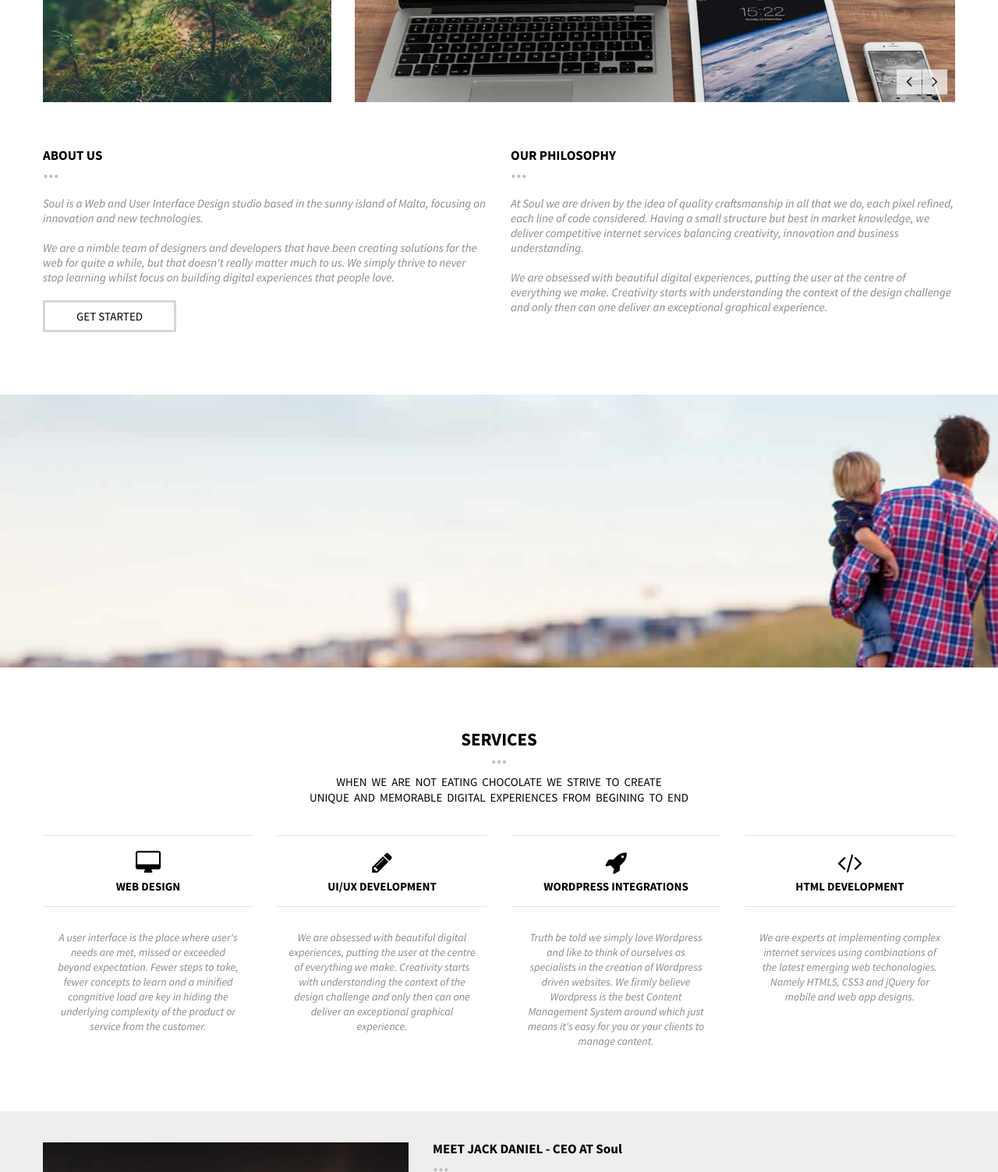
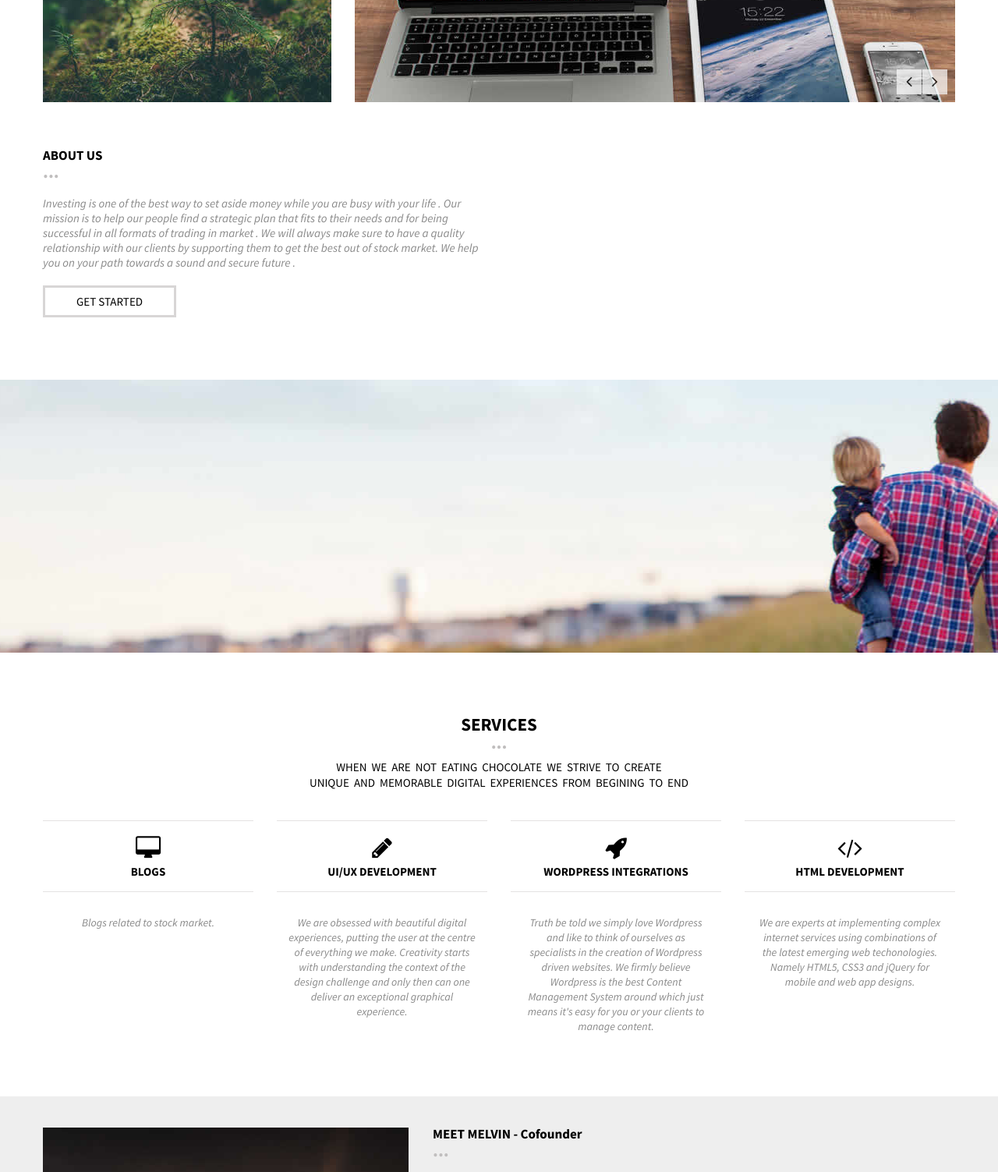
Before and after one commit to thebigbucks/website, a plain HTML site: page index.html in a window 1280 px wide. Shown: the part 560-2063 px from the top of the page at 78% size. Drawn offline with Linux system fonts and the light colour scheme; files whose address does not match are found by name.

Commit message:
25-11-21

```diff
--- a/index.html
+++ b/index.html
@@ -67,7 +67,7 @@
            <div class="row">
                <div class="large-4 medium-12 column">
                    <div class="logoholder">
-                       <a href="#home" class="scroll"><img src="images/logo.png" alt="" title=""></a>
+                       <a href="#home" class="scroll"><img src="bigbucks.jpg" alt="" title="" style="width: 130px; height: 100px;"></a>
                    </div>
                </div>
                <div class="large-8 medium-12 column">
@@ -135,17 +135,16 @@
                             <span>...</span>
                        </div>
                        <p>
-                           Soul is a Web and User Interface Design studio based in the sunny island of Malta, focusing on innovation and new technologies.
-                           <br/><br/>
-                           We are a nimble team of designers and developers that have been creating solutions for the web for quite a while, but that doesn't really matter much to us. We simply thrive to never stop learning whilst focus on building digital experiences that people love.
+                        Investing is one of the best way to set aside money while you are busy with your life . Our mission is to help our people find a strategic plan that fits to their needs and for being successful in all formats of trading in market . We will always make sure to have a quality relationship with our clients by supporting them to get the best out of stock market. We help you on your path towards a sound and secure future .
+
                        </p>
                        <a href="#" class="cta">GET STARTED</a>
                    </article>
                </div>
 
                <div class="large-6 medium-6 column">
-                   <article>
-                       <div class="smallTitle">
+                   <article style="display:none">
+                       <div class="smallTitle" >
                             <h2>OUR PHILOSOPHY</h2>
                             <span>...</span>
                        </div>
@@ -181,9 +180,9 @@
                    <article class="service">
                        <div class="top">
                            <i class="fa fa-desktop"> </i>
-                           <h3>WEB DESIGN</h3>
+                           <h3>BLOGS</h3>
                        </div>
-                       <p>A user interface is the place where user's needs are met, missed or exceeded beyond expectation. Fewer steps to take, fewer concepts to learn and a minified congnitive load are key in hiding the underlying complexity of the product or service from the customer.</p>
+                       <p>Blogs related to stock market.</p>
                    </article>
                </div>
 
@@ -240,7 +239,7 @@
 
                                <div class="small-10 large-7 small-centered large-uncentered column">
                                    <div class="smallTitle">
-                                        <h2>MEET JACK DANIEL - CEO AT Soul</h2>
+                                        <h2>MEET MELVIN - Cofounder</h2>
                                         <span>...</span>
                                    </div>
                                    <div class="memberInfo">
@@ -271,7 +270,7 @@ Irish postal stamps and BOURBON stains.</h5>
 
                                <div class="small-10 large-7 small-centered large-uncentered column">
                                    <div class="smallTitle">
-                                        <h2>MEET CHUPPY - MR TROUBLE AT Soul</h2>
+                                        <h2>MEET Sreejith - Cofounder</h2>
                                         <span>...</span>
                                    </div>
                                    <div class="memberInfo">
```
Also changed, not shown: bigbucks.jpg (added).
